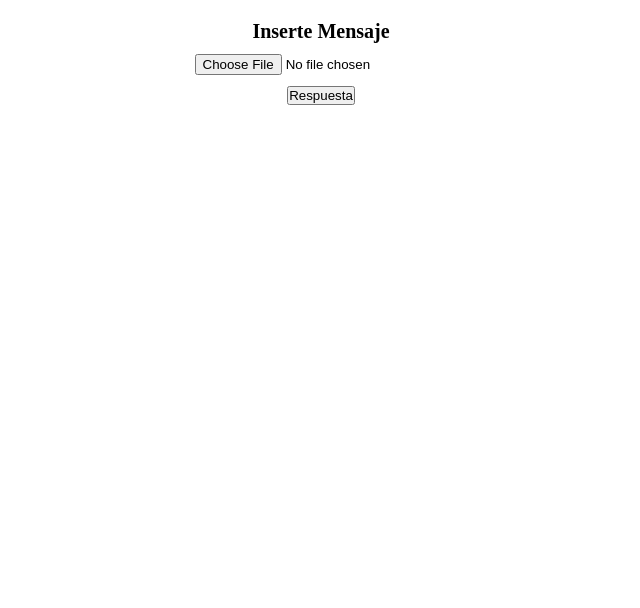
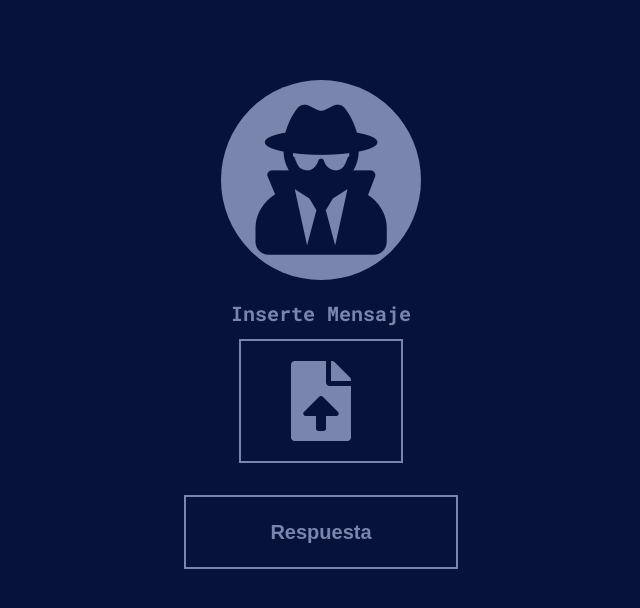
Before and after one commit to DanielLaborda/ejercicio1, a React app: page / in a window 1280 px wide. Shown: the whole page, without its empty margins (319-959 px from the left). Built offline with nearby package versions, Linux system fonts and the light colour scheme.

Commit message:
Estilos para el ejercicio

```diff
--- a/index.html
+++ b/index.html
@@ -2,6 +2,10 @@
 <html>
   <head>
     <meta name="viewport" content="width=device-width, initial-scale=1">
+    <link rel="stylesheet" href="https://use.fontawesome.com/releases/v5.1.0/css/all.css" integrity="sha384-lKuwvrZot6UHsBSfcMvOkWwlCMgc0TaWr+30HWe3a4ltaBwTZhyTEggF5tJv8tbt" crossorigin="anonymous">
+    <link rel="preconnect" href="https://fonts.googleapis.com">
+<link rel="preconnect" href="https://fonts.gstatic.com" crossorigin>
+<link href="https://fonts.googleapis.com/css2?family=Roboto+Mono:wght@400;700&display=swap" rel="stylesheet">
     <link rel="stylesheet" href="/style/main.css">
   </head>
   <body>
--- a/src/components/app.js
+++ b/src/components/app.js
@@ -6,7 +6,8 @@ export default class App extends Component {
     super(props);
 
     this.state = {
-      message: ""
+      message: "",
+      namefile: ""
     }
     this.createFile = this.createFile.bind(this);
     this.readFile = this.readFile.bind(this);
@@ -85,13 +86,16 @@ export default class App extends Component {
     const file = e.target.files[0];
     if ( !file ) return;
 
+    const nameFile = e.target.files[0].name;
+
     const fileReader = new FileReader();
 
     fileReader.readAsText( file );
 
     fileReader.onload = () => {
       this.setState({
-        message:fileReader.result
+        message:fileReader.result,
+        namefile:nameFile
       });
     }
 
@@ -102,15 +106,27 @@ export default class App extends Component {
   render() {
     return (
       <div className='app'>
-        <h1>Inserte Mensaje</h1>
+        <div className='header'>
+          <i className="fas fa-user-secret icon"></i>
+          <h1 className='titulo'>Inserte Mensaje</h1>
+        </div>
+
         <br/>
-        <input
-          type="file"
-          multiple={false}
-          onChange={ this.readFile }
-        />
+        <div className='import'>
+          <input
+            type='file'
+            id='fileinput'
+            className='inputfile'
+            multiple={false}
+            onChange={ this.readFile }
+          />
+          <label htmlFor='fileinput' className='labelInputFile'><i className="fas fa-file-upload"></i></label>
+          <span className='nameFileSpan'>{this.state.namefile}</span>
+        </div>
+
         <br/>
         <button
+          className='buttonDecoding'
           onClick={ this.decodingFile }
         >
           Respuesta
--- a/style/main.css
+++ b/style/main.css
@@ -18,6 +18,8 @@ body {
     -moz-osx-font-smoothing: grayscale;
     text-rendering: optimizeLegibility;
     -webkit-tap-highlight-color: transparent;
+    background-color: #07123A;
+    font-family: 'Roboto Mono', monospace;
 }
 
 .app {
@@ -25,3 +27,87 @@ body {
     display: grid;
     justify-items: center;
 }
+
+.header {
+    margin-top: 60px;
+}
+.icon {
+    display: grid;
+    text-align: center;
+    align-items: center;
+    height: 200px;
+    width: 200px;
+    font-size: 150px;
+    color: #07123A;
+    background-color: #7A85AD;
+    border-radius: 120px;
+}
+.titulo {
+    margin-top: 20px;
+    text-align: center;
+    font-size: 20px;
+    color: #7A85AD;
+}
+
+.import {
+    text-align: center;
+}
+
+.inputfile {
+    width: 0.1px;
+    height: 0.1px;
+    opacity: 1;
+    overflow: hidden;
+    position: absolute;
+    z-index: -1;
+}
+
+.labelInputFile {
+    height: 120px;
+    font-size: 20px;
+    padding: 0 50px;
+    border: 2px solid #7A85AD;
+    display: grid;
+    text-align: center;
+    align-items: center;
+    font-weight: bold;
+    transition: all 0.4s ease-out;
+}
+.labelInputFile > i {
+    font-size: 80px;
+    color: #7A85AD;
+}
+.labelInputFile:hover {
+    background-color: #7A85AD;
+    color: #07123A!important;
+}
+.labelInputFile:hover > i {
+    color: #07123A!important;
+}
+.nameFileSpan {
+    color: #7A85AD;
+    font-size: 14px;
+    padding: 10px 5px;
+}
+
+.buttonDecoding {
+    width: 250px;
+    height: 50px;
+    font-size: 20px;
+    font-weight: bold;
+    padding: 10px;
+    text-decoration: none;
+    cursor: pointer;
+    border: 2px solid #7A85AD;
+    background-color: #07123A;
+    color: #7A85AD;
+    transition: all 0.4s ease-out;
+}
+.buttonDecoding:hover {
+    background-color: #7A85AD;
+    color: #07123A;
+}
+.buttonDecoding::after {
+    background-color: #7A85AD;
+    color: #07123A;
+}
```
